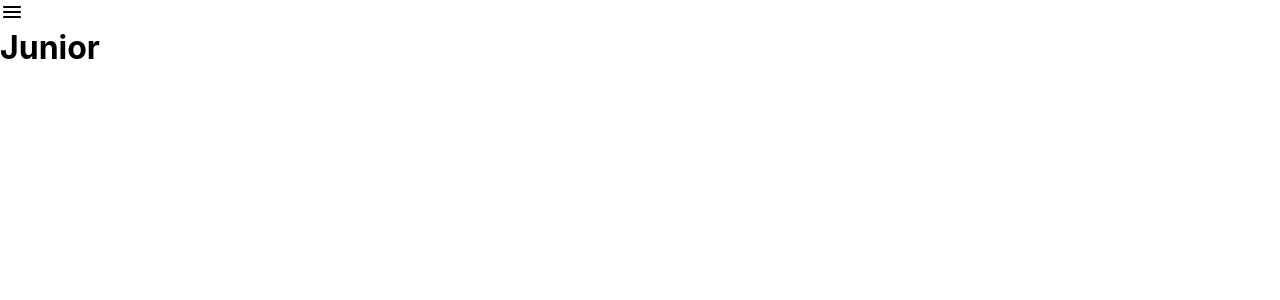
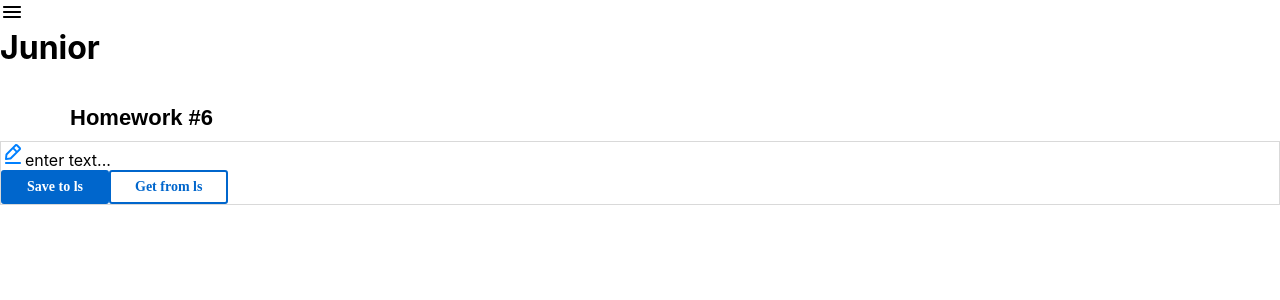
Before and after one commit to dai220885/hw01, a React (Create React App) app: page /#/junior in a window 1280 px wide. Shown: the top 300 px of the page. Built offline with nearby package versions, Linux system fonts and the light colour scheme.

Commit message:
раскомментирована компонента <HW6 /> (HW6)

```diff
--- a/src/s2-homeworks/hw05/pages/Junior.tsx
+++ b/src/s2-homeworks/hw05/pages/Junior.tsx
@@ -1,4 +1,5 @@
 import React from 'react'
+import HW6 from '../../hw06/HW6';
 // import HW6 from '../../hw06/HW6'
 // import HW7 from '../../hw07/HW7'
 // import HW8 from '../../hw08/HW8'
@@ -7,7 +8,7 @@
 function Junior() {
     return (
         <div id={'hw5-page-junior'}>
-            {/*<HW6 />*/}
+            <HW6 />
             {/*<HW7 />*/}
             {/*<HW8 />*/}
             {/*<HW9 />*/}
```
